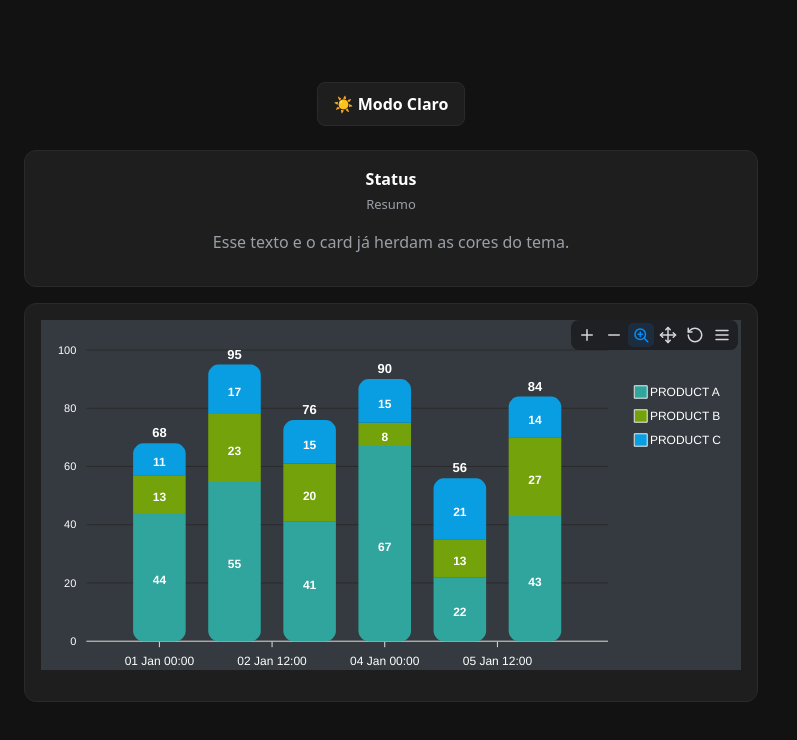
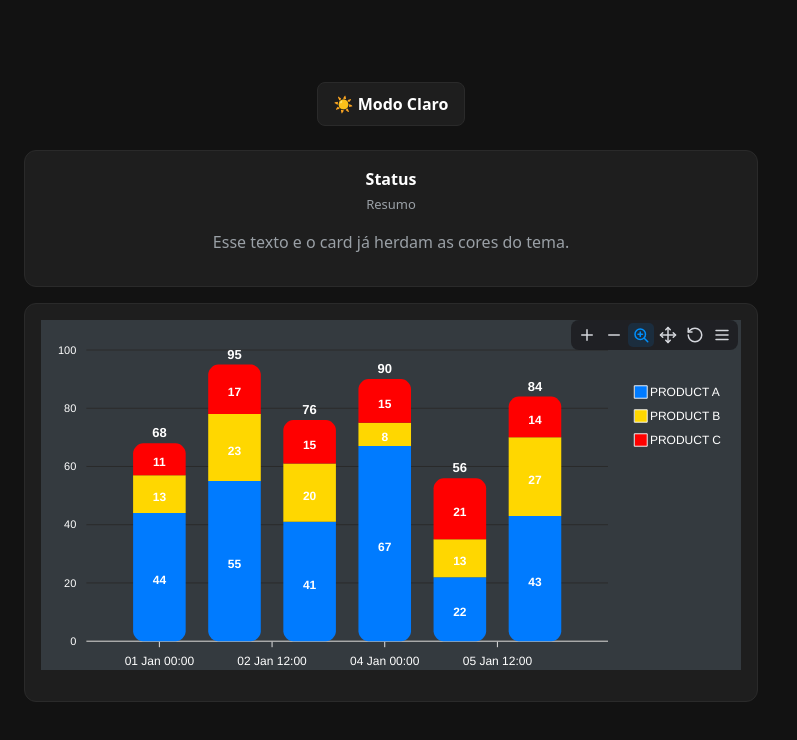
Before and after one commit to mariapitangaacaiteria/GraficoPersonalizado2, a React (Vite) app: page / in a window 1280 px wide. Shown: the top 740 px of the page, without its empty margins (0-797 px from the left). Built offline with nearby package versions, Linux system fonts and the light colour scheme.

Commit message:
ajietando as cores e as funçoes dele

```diff
--- a/src/components/SalesChart.tsx
+++ b/src/components/SalesChart.tsx
@@ -9,9 +9,9 @@ export function SalesChart() {
   const textColor = isDark ? "#fff" : "#000";
 
   const series = [
-    { name: "PRODUCT A", data: [44, 55, 41, 67, 22, 43] },
-    { name: "PRODUCT B", data: [13, 23, 20, 8, 13, 27] },
-    { name: "PRODUCT C", data: [11, 17, 15, 15, 21, 14] },
+    { name: "PRODUCT A", data: [44, 55, 41, 67, 22, 43] }, // 🔴 Vermelho
+    { name: "PRODUCT B", data: [13, 23, 20, 8, 13, 27] },  // 🟡 Amarelo
+    { name: "PRODUCT C", data: [11, 17, 15, 15, 21, 14] }, // 🔵 Azul
   ];
 
   const options: ApexOptions = useMemo(
@@ -25,6 +25,10 @@ export function SalesChart() {
         foreColor: textColor,
       },
       theme: { mode: isDark ? "dark" : "light" },
+
+      // 🔹 Cores personalizadas
+      colors: ["#007BFF", "#FFD700","#FF0000" ],
+
       plotOptions: {
         bar: {
           horizontal: false,
@@ -61,7 +65,10 @@ export function SalesChart() {
   const chartKey = `sales-${theme}`;
 
   return (
-    <div className="card" style={{ display: "flex", justifyContent: "center", alignItems: "center" }}>
+    <div
+      className="card"
+      style={{ display: "flex", justifyContent: "center", alignItems: "center" }}
+    >
       <Chart key={chartKey} options={options} series={series} type="bar" height={350} width={700} />
     </div>
   );
```
